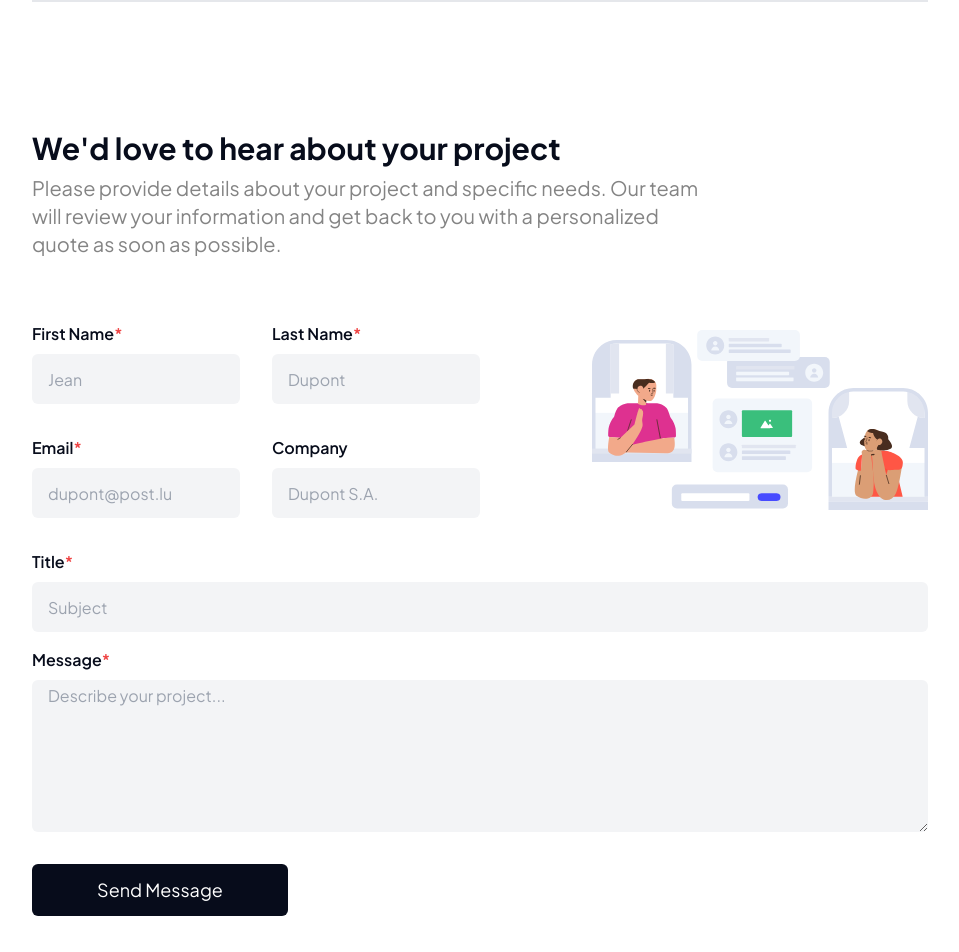
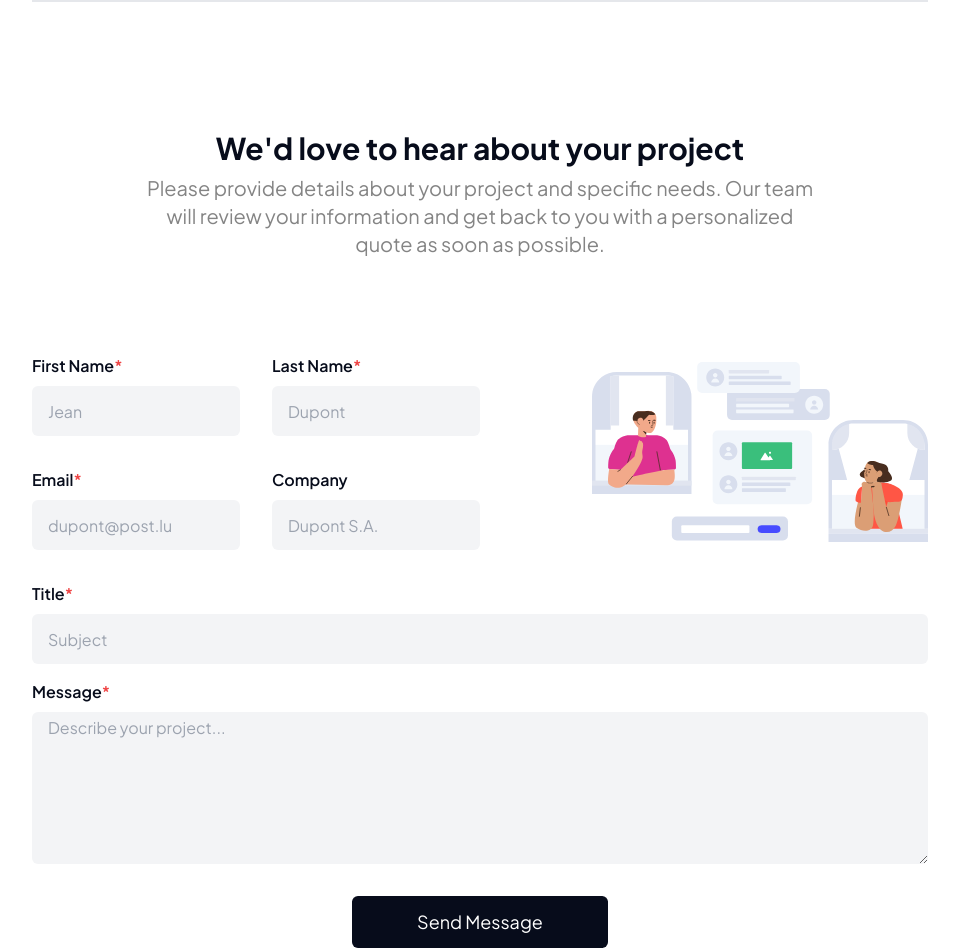
Before and after one commit to Nailuu/A42, a Next.js app: page / in a window 1280 px wide. Shown: the part 1640-2592 px from the top of the page, without its empty margins (160-1119 px from the left). Built offline with nearby package versions, Linux system fonts and the light colour scheme.

Commit message:
css cleaned

```diff
--- a/app/page.tsx
+++ b/app/page.tsx
@@ -15,7 +15,7 @@ const Home = () => {
   return (
     <main className="overflow-hidden bg-white">
       <div className="lg:min-h-screen lg:overflow-y-scroll scroll-smooth lg:snap-y lg:snap-mandatory">
-        <Container className="snap-start lg:min-h-screen lg:flex">
+        <Container className="snap-start  lg:min-h-screen lg:flex  lg:justify-center"> {/*"snap-start lg:min-h-screen lg:flex">*/}
           <Header />
           <Hero className="mt-8 lg:mt-8 mb-8 md:mb-12 lg:mb-24 lg:h-3/4" />
         </Container>
--- a/components/ContactForm.tsx
+++ b/components/ContactForm.tsx
@@ -47,11 +47,11 @@ const ContactForm = ({ className }: ContactFormProps) => {
         className="w-full border-t-2 mb-12 md:mb-16 lg:mb-24 xl:mb-32 2xl:mb-24"
       />
       <section
-        className={`text-[#070C1B] pb-4 mb-8 lg:mb-12 xl:mb-16 ${
+        className={`text-[#070C1B] pb-4 mb-8 lg:mb-12 xl:mb-16 flex flex-col items-center justify-center${
           className ?? ""
         }`}
       >
-        <div className="flex flex-col gap-2 lg:mb-12 xl:mb-16">
+        <div className="flex flex-col gap-2 lg:mb-12 xl:mb-16 items-center text-center">
           <h3 className="font-bold text-lg md:text-xl lg:text-2xl xl:text-3xl">
             We'd love to hear about your project
           </h3>
@@ -139,7 +139,7 @@ const ContactForm = ({ className }: ContactFormProps) => {
                   required
                 ></textarea>
               </div>
-              <div className="flex gap-8 mt-4 items-center">
+              <div className="flex flex-col mt-4 items-center">
                 <SubmitButton />
                 {formStatus && formStatus.success && (
                   <div className="text-green-800 font-semibold md:text-lg">
```
